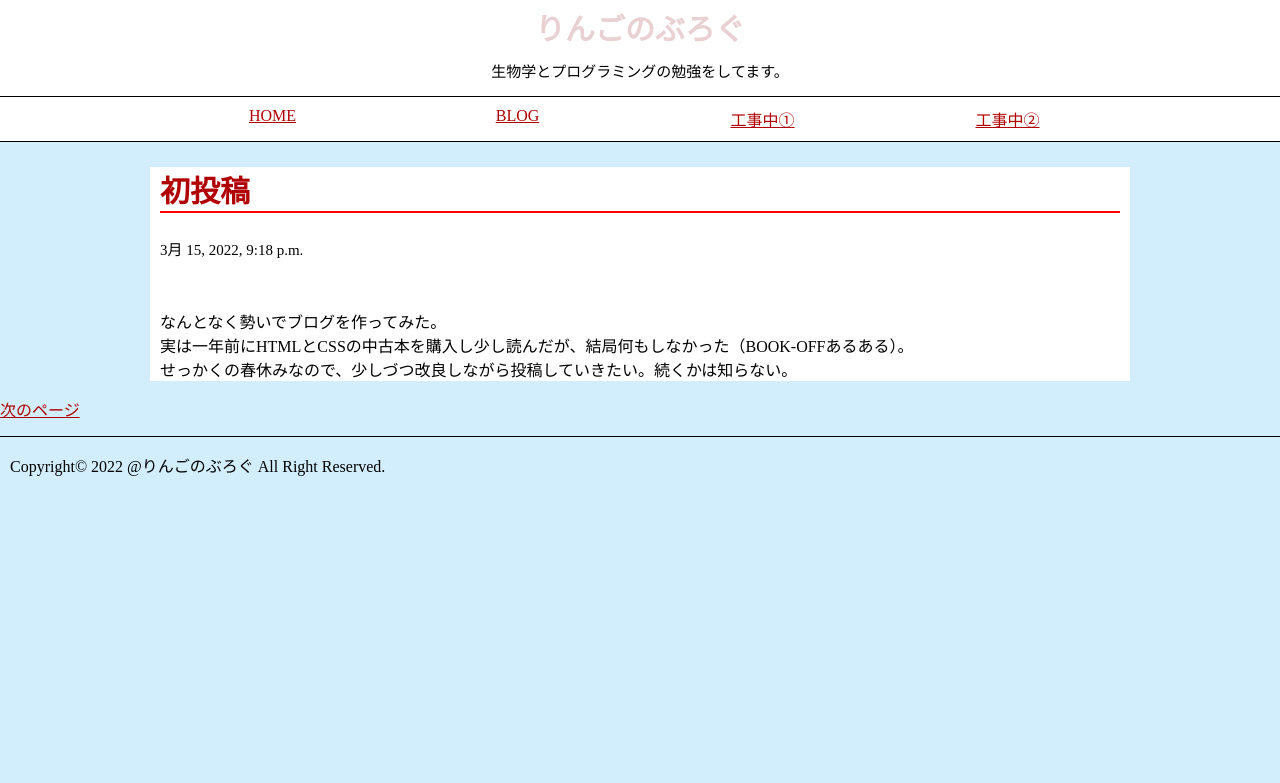
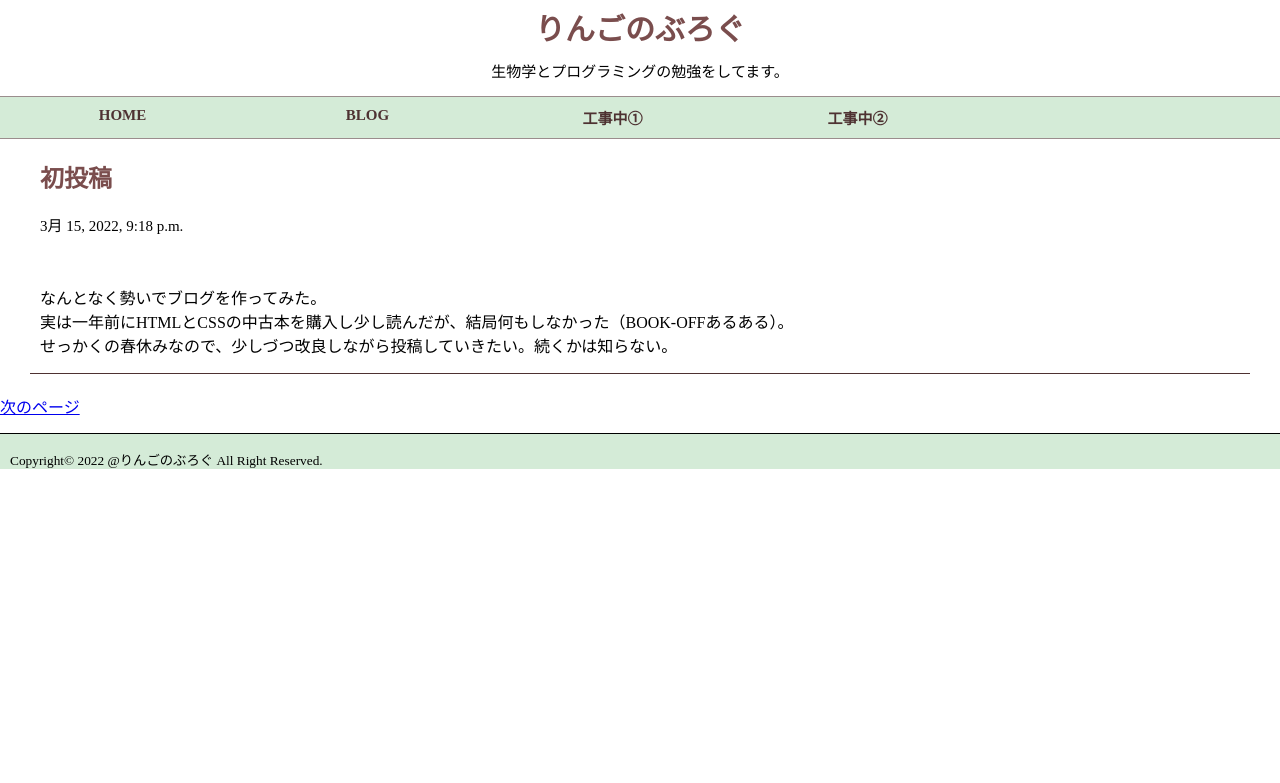
Before and after one commit to Ringo127/my-first-blog, a Django app: page /post/11/ in a window 1280 px wide. Shown: the top 783 px of the page. Run offline with Django 3.2, Linux system fonts and the light colour scheme; data comes from the database, SQL or seed files in the repository; both versions use the stored data as it was after the commit.

Commit message:
improve design

```diff
--- a/blog/static/css/blog.css
+++ b/blog/static/css/blog.css
@@ -1,42 +1,40 @@
 h2 {
-    color: #b10000;
-    font-size: 30px;
+    color: #7a4d4d;
 }
 
-a {
-    color: #b10000;
+h2 a {
+    color: #7a4d4d;
 }
 
 a:hover {
     color: #b10000b0;
 }
 
-
 body {
+    font-family: "MS Pゴシック" ;/* サイト全体のフォント指定 */
     margin: 0px; /*ページ周囲の余白を削除*/
-    background-color: #D2EEFD;
 }
 
 #page {
-    background-color: #D2EEFD;
+    /*background-color: #D2EEFD;*/
 }
 
 #page-header {
     background-color: #ffffff;
+    margin: 0px;
 }
 
 #page-header .globalNavi {
-    border: solid #000000;
+    background-color: #D4EBD7;;
+    border: solid #9b8d8d;
     border-width: 1px 0;
     padding: 10px 0;
 
 }
 
 #page-header .globalNavi ul {
-    margin: 0;
     padding: 0;
     text-align: center;
-    width: 980px;
     margin: 0 auto;
 }
 
@@ -52,9 +50,21 @@ body {
     float: left;
 }
 
+#page-header .globalNavi ul li a{
+    color: #4e3232;
+    font-size: 15px;
+    font-weight: bold;
+    text-decoration: none;
+    display: block;
+}
+
+#page-header .globalNavi ul li a:hover{
+    background-color: #ffcb9a;
+    display: block;
+}
+
 #page-body {
-    width: 980px;
-    margin: 0 auto;
+    margin: 20px 30px;
 }
 
 #siteTitle {
@@ -66,7 +76,7 @@ body {
 }
 
 #siteTitle a {
-    color: #E9D0D2;
+    color: #7a4d4d;
     text-decoration: none;
 }
 
@@ -80,12 +90,15 @@ body {
     border-top: solid 1px #000000;
     margin-top: 15px;
     padding-left: 10px;
+    background-color: #D4EBD7;
 }
 
 .post {
+    margin-top: 10px;
     padding-left: 10px;
     padding-right: 10px;
     background-color: #ffffff;
+    border-bottom: solid 1px #4e3232;
 }
 
 .date {
@@ -95,7 +108,3 @@ body {
 #detail {
     margin-top: 50px;
 }
-
-.blog-title {
-    border-bottom: solid 2px #ff0000;
-}
--- a/blog/templates/blog/base.html
+++ b/blog/templates/blog/base.html
@@ -34,7 +34,7 @@
             {% endblock %}
 
             <div id ="page-footer">
-                <p id="copyright">Copyright&copy; 2022 @りんごのぶろぐ All Right Reserved.</p>
+                <p id="copyright"><small>Copyright&copy; 2022 @りんごのぶろぐ All Right Reserved.</small></p>
             </div>
         </div>
     </body>
```
Also changed, not shown: db.sqlite3, 1 other file.
